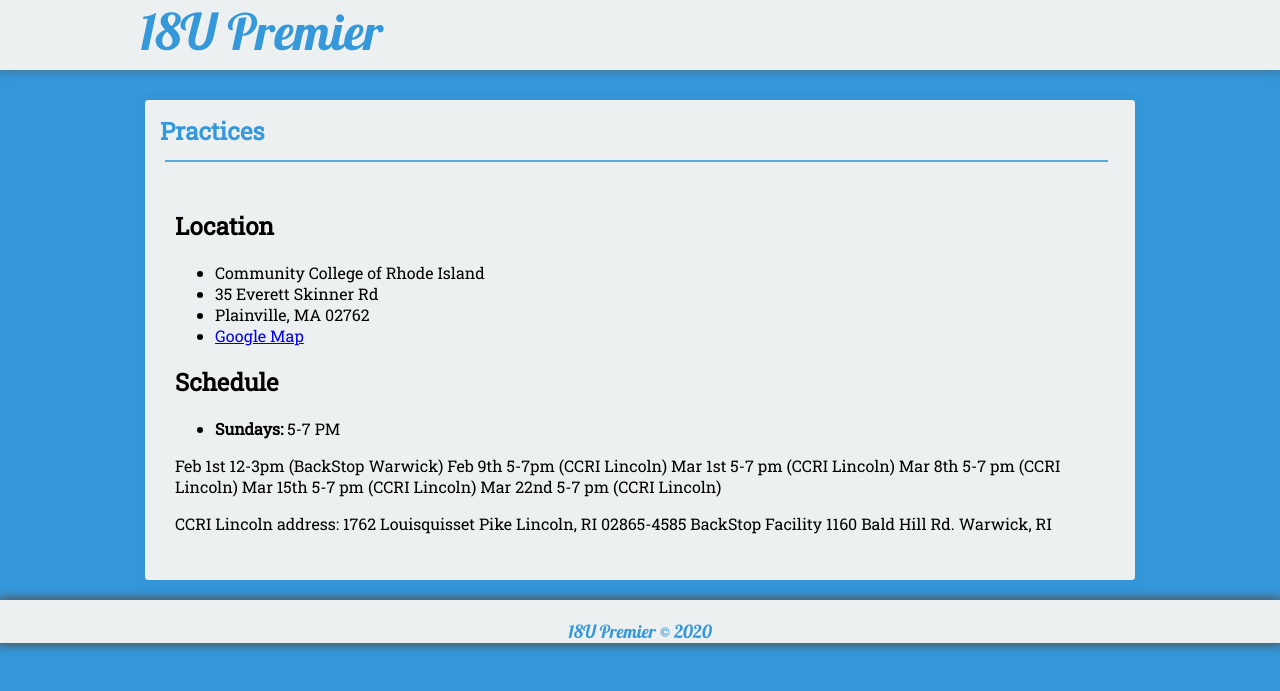
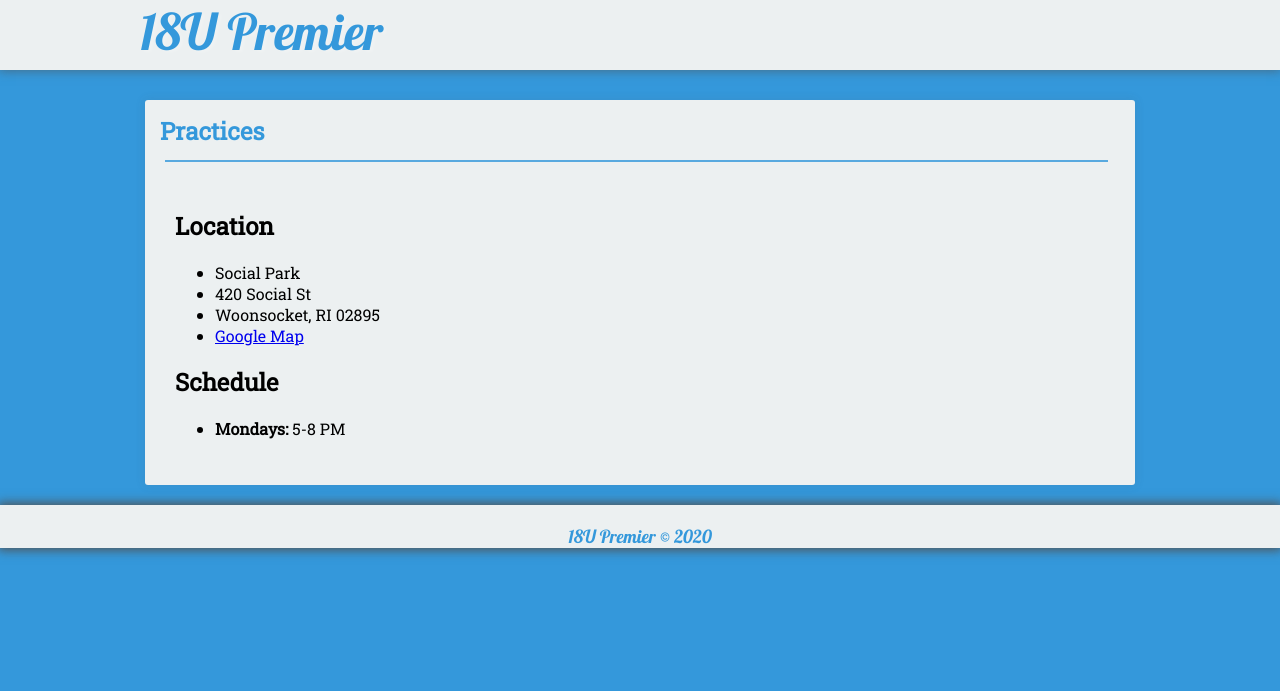
Before and after one commit to seanmerrow/ecf, a Jekyll site: the page built from _posts/2019-08-27-Practices.md, in a window 1280 px wide. Shown: the top 691 px of the page. Built offline with Jekyll 4.4.1, drawn with Linux system fonts in a browser that asks for light colours; nearby versions of some CDN libraries.

Commit message:
Update 2019-08-27-Practices.md

```diff
--- a/_posts/2019-08-27-Practices.md
+++ b/_posts/2019-08-27-Practices.md
@@ -5,23 +5,10 @@ description: Practice Schedule
 excerpt: "Practice Schedule"
 ---
 ## Location
-* Community College of Rhode Island
-* 35 Everett Skinner Rd
-* Plainville, MA 02762
-* [Google Map](https://goo.gl/maps/kf3tWgF2v9Q4ghb67)
+* Social Park
+* 420 Social St
+* Woonsocket, RI 02895
+* [Google Map](https://goo.gl/maps/ip7KUy2DwMa3Mez29)
 
 ## Schedule
-* **Sundays:** 5-7 PM
-
-Feb 1st  12-3pm (BackStop Warwick)
-Feb 9th 5-7pm (CCRI Lincoln)
-Mar 1st 5-7 pm (CCRI Lincoln)
-Mar 8th 5-7 pm (CCRI Lincoln)
-Mar 15th 5-7 pm (CCRI Lincoln)
-Mar 22nd 5-7 pm (CCRI Lincoln)
-
-CCRI Lincoln address:
-1762 Louisquisset Pike
-Lincoln, RI 02865-4585
-BackStop Facility
-1160 Bald Hill Rd. Warwick, RI
+* **Mondays:** 5-8 PM
```
